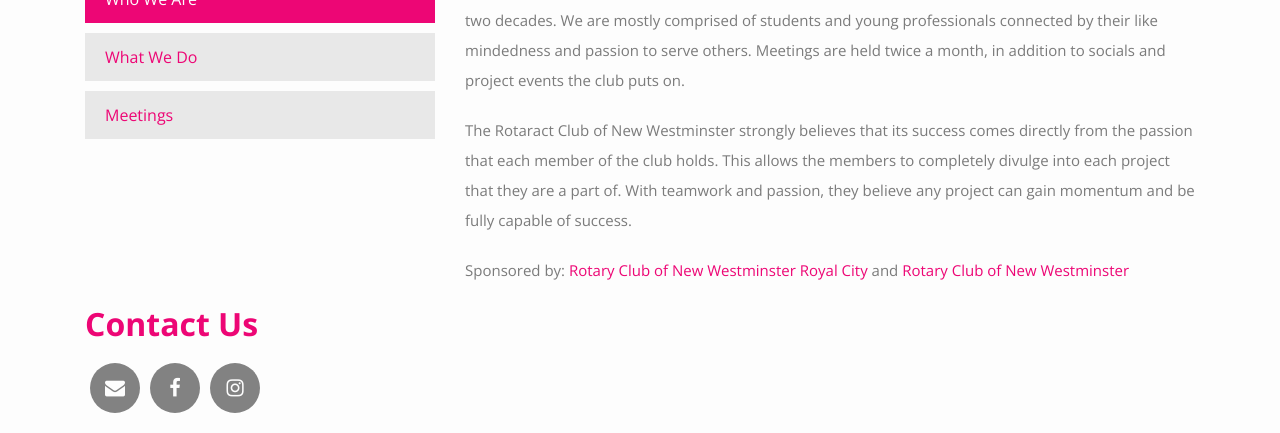
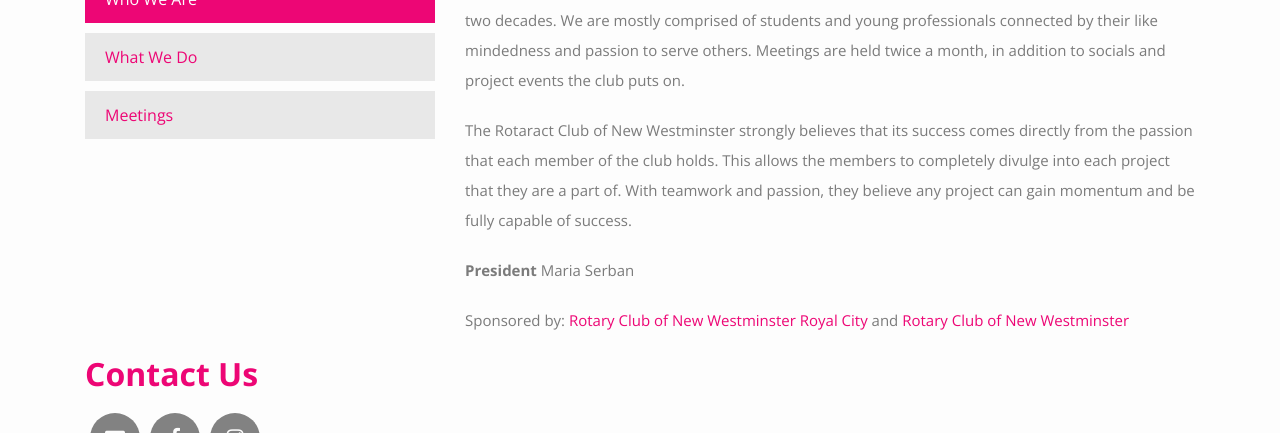
Before and after one commit to rotaract5040/rotaract5040.github.io, a Jekyll site: the page built from _clubs/new_westminster.md, in a window 1280 px wide and 900 px high, scrolled down 810 px, cut to the strip 0-433 px from the top of the window. Built offline with Jekyll 4.4.1, drawn with Linux system fonts in a browser that asks for light colours; nearby versions of some CDN libraries; Markdown is read by kramdown in place of the engine named in the settings.

Commit message:
Update new_westminster.md

```diff
--- a/_clubs/new_westminster.md
+++ b/_clubs/new_westminster.md
@@ -9,6 +9,8 @@
         The Rotaract Club of New Westminster has been serving this community for a time period approaching two decades. We are mostly comprised of students and young professionals connected by their like mindedness and passion to serve others. Meetings are held twice a month, in addition to socials and project events the club puts on.
 
         The Rotaract Club of New Westminster strongly believes that its success comes directly from the passion that each member of the club holds. This allows the members to completely divulge into each project that they are a part of. With teamwork and passion, they believe any project can gain momentum and be fully capable of success.
+
+        **President** Maria Serban
 
         Sponsored by: [Rotary Club of New Westminster Royal City](http://www.royalcityrotary.ca/) and [Rotary Club of New Westminster](http://www.newwestrotary.ca/)
     what_we_do: |
```
